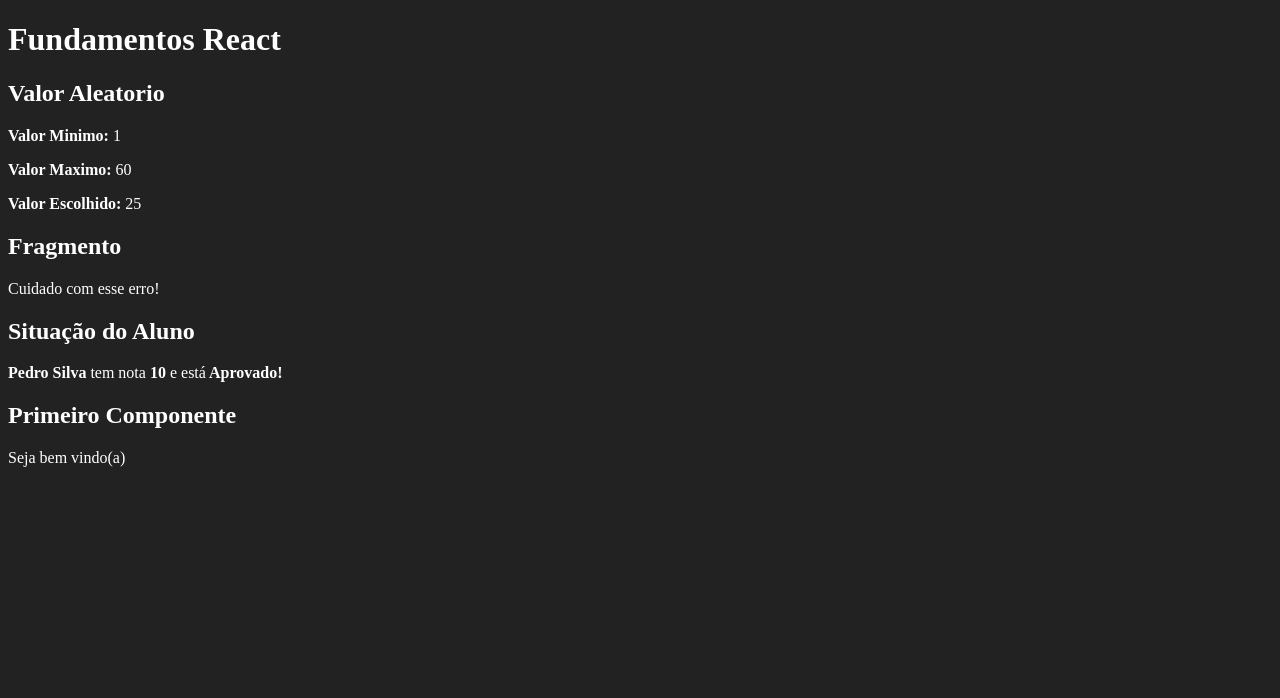
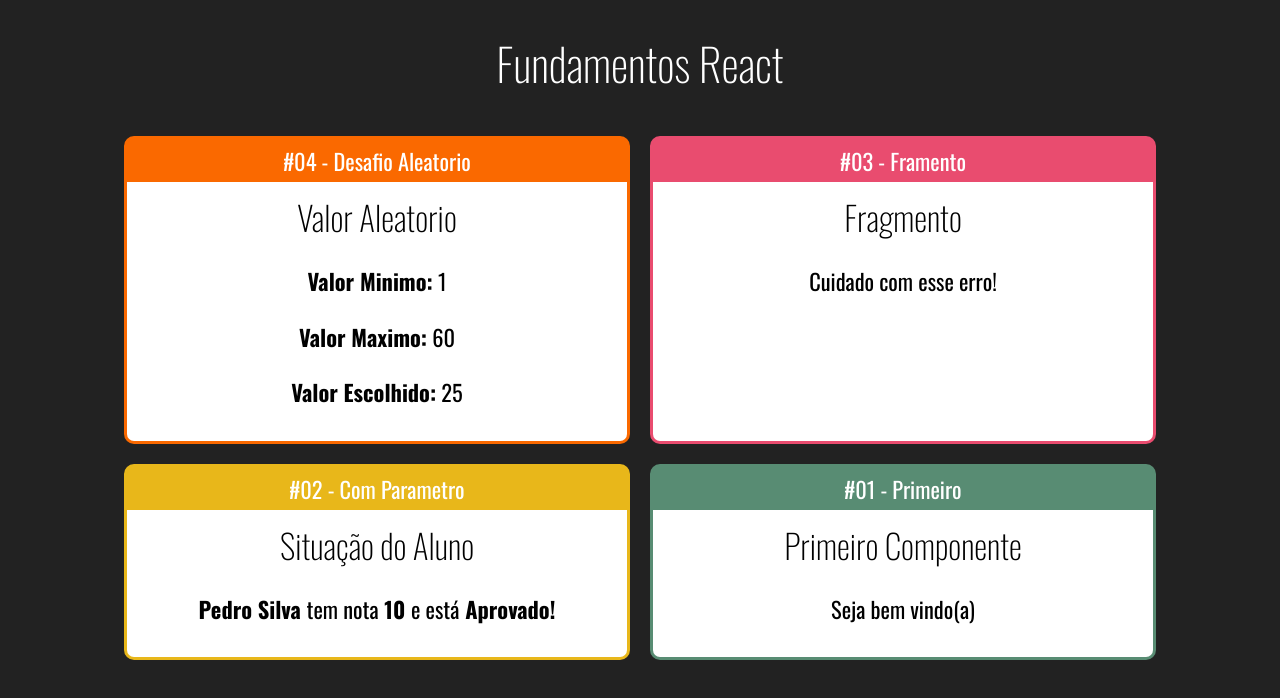
Before and after one commit to migvidro/curso-react, a React (Create React App) app in the folder fundamentos-react/: page / in a window 1280 px wide. Shown: the top 698 px of the page. Built offline with nearby package versions, Linux system fonts and the light colour scheme.

Commit message:
creating cards for exercices and working with flexbox

```diff
--- a/fundamentos-react/public/index.html
+++ b/fundamentos-react/public/index.html
@@ -24,6 +24,11 @@
       work correctly both with client-side routing and a non-root public URL.
       Learn how to configure a non-root public URL by running `npm run build`.
     -->
+    <link rel="preconnect" href="https://fonts.gstatic.com" />
+    <link
+      href="https://fonts.googleapis.com/css2?family=Oswald:wght@200;300;400;500;600;700&display=swap"
+      rel="stylesheet"
+    />
     <title>React App</title>
   </head>
   <body>
--- /dev/null
+++ b/fundamentos-react/src/App.css
@@ -0,0 +1,5 @@
+.App .Cards {
+  display: flex;
+  justify-content: center;
+  flex-wrap: wrap;
+}
--- a/fundamentos-react/src/App.jsx
+++ b/fundamentos-react/src/App.jsx
@@ -1,17 +1,33 @@
 /* eslint-disable import/no-anonymous-default-export */
 import React from "react";
 
+import './App.css'
+import Card from "./components/layout/Card.jsx";
 import Primeiro from "./components/basicos/Primeiro.jsx";
 import ComParametro from "./components/basicos/ComParametro.jsx";
 import Fragmento from "./components/basicos/Fragmento.jsx";
 import Aleatorio from "./components/basicos/Aleatorio.jsx";
 
 export default () => (
-  <>
+  <div className="App">
     <h1>Fundamentos React</h1>
-    <Aleatorio min={1} max={60} />
-    <Fragmento />
-    <ComParametro titulo="Situação do Aluno" aluno="Pedro Silva" nota={9.3} />
-    <Primeiro />
-  </>
+    <div className="Cards">
+      <Card titulo="#04 - Desafio Aleatorio" color="#FA6900">
+        <Aleatorio min={1} max={60} />
+      </Card>
+      <Card titulo="#03 - Framento" color="#E94C6F">
+        <Fragmento />
+      </Card>
+      <Card titulo="#02 - Com Parametro" color="#E8B71A">
+        <ComParametro
+          titulo="Situação do Aluno"
+          aluno="Pedro Silva"
+          nota={9.3}
+        />
+      </Card>
+      <Card titulo="#01 - Primeiro" color="#588C73">
+        <Primeiro />
+      </Card>
+    </div>
+  </div>
 );
--- /dev/null
+++ b/fundamentos-react/src/components/layout/Card.css
@@ -0,0 +1,24 @@
+.Card {
+  border-radius: 10px;
+  overflow: hidden;
+  border: 3px solid;
+  margin: 10px;
+
+  display: flex;
+  flex-direction: column;
+  min-width: 500px;
+  min-width: 500px;
+}
+
+.Card .Title {
+  padding: 5px 0px;
+  display: flex;
+  justify-content: center;
+}
+
+.Card .Content {
+  flex-grow: 1;
+  background-color: #fff;
+  color: #000;
+  padding: 10px;
+}
--- /dev/null
+++ b/fundamentos-react/src/components/layout/Card.jsx
@@ -0,0 +1,17 @@
+/* eslint-disable import/no-anonymous-default-export */
+import "./Card.css";
+import React from "react";
+
+export default (props) => {
+  const cardStyle = {
+    backgroundColor: props.color || "#CCC",
+    borderColor: props.color || "#CCC",
+  };
+
+  return (
+    <div className="Card" style={cardStyle}>
+      <div className="Title">{props.titulo}</div>
+      <div className="Content">{props.children}</div>
+    </div>
+  );
+};
--- a/fundamentos-react/src/index.css
+++ b/fundamentos-react/src/index.css
@@ -1,4 +1,18 @@
 body {
+  font-family: Oswald;
   background-color: #222;
   color: #fff;
+  text-align: center;
+  font-size: 1.4rem;
 }
+
+h1,
+h2,
+h3 {
+  font-weight: 200;
+}
+
+h2,
+h3 {
+  margin: 0;
+}
```
